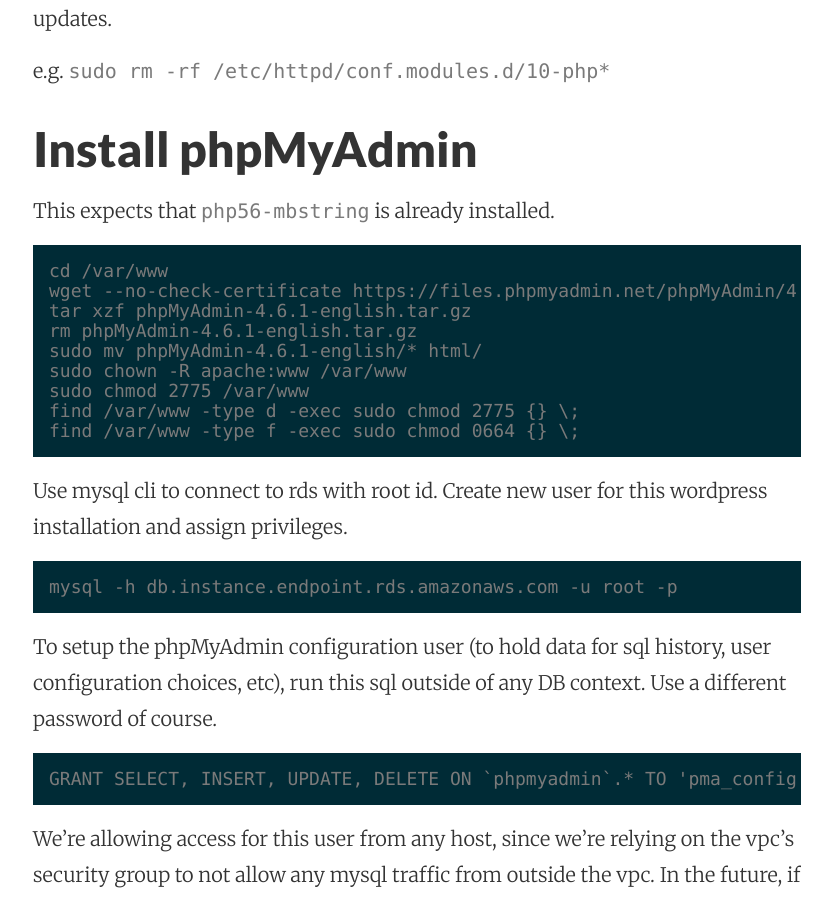
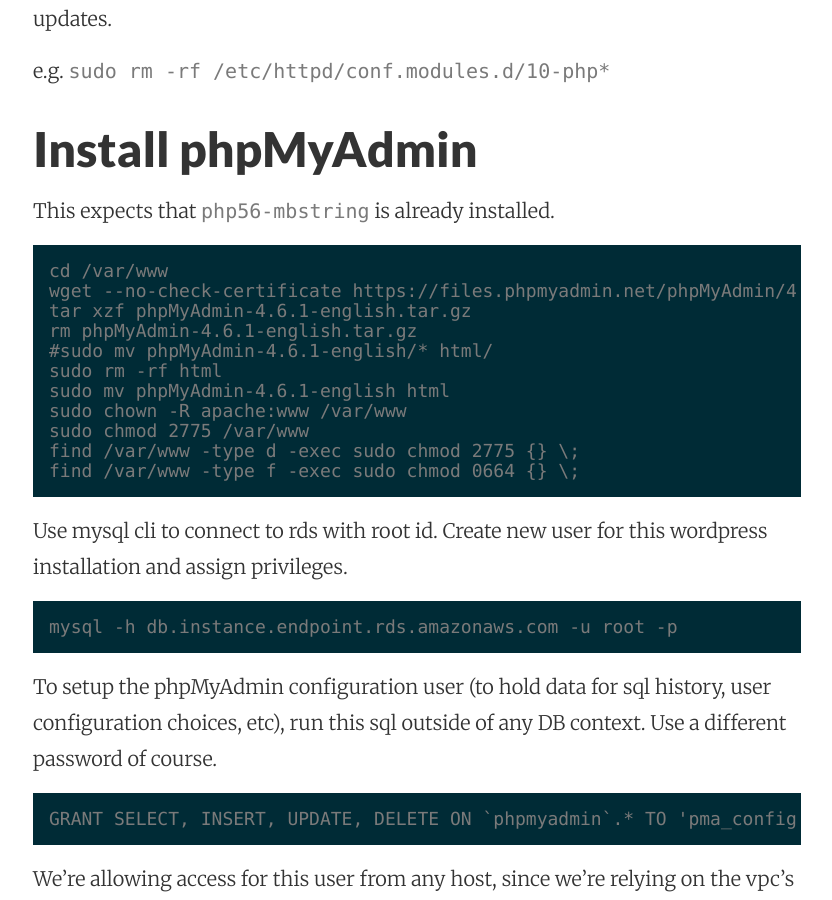
Before and after one commit to mattymaloney/mattymaloney.github.io, a Jekyll site: the page built from _posts/2016-04-12-phpmyadmin-aws-vpc-ec2-linux-rds-mariadb.md, in a window 1280 px wide and 900 px high, scrolled down 1884 px. Shown: the whole window, without its empty margins (223-1055 px from the left). Built offline with Jekyll 4.4.1, drawn with Linux system fonts in a browser that asks for light colours; some of the changed text lies outside the part shown.

Commit message:
Updated 2016-04-12-phpmyadmin-aws-vpc-ec2-linux-rds-mariadb.md

````diff
--- a/_posts/2016-04-12-phpmyadmin-aws-vpc-ec2-linux-rds-mariadb.md
+++ b/_posts/2016-04-12-phpmyadmin-aws-vpc-ec2-linux-rds-mariadb.md
@@ -46,7 +46,9 @@
 wget --no-check-certificate https://files.phpmyadmin.net/phpMyAdmin/4.6.1/phpMyAdmin-4.6.1-english.tar.gz
 tar xzf phpMyAdmin-4.6.1-english.tar.gz
 rm phpMyAdmin-4.6.1-english.tar.gz
-sudo mv phpMyAdmin-4.6.1-english/* html/
+#sudo mv phpMyAdmin-4.6.1-english/* html/
+sudo rm -rf html
+sudo mv phpMyAdmin-4.6.1-english html
 sudo chown -R apache:www /var/www
 sudo chmod 2775 /var/www
 find /var/www -type d -exec sudo chmod 2775 {} \;
@@ -83,7 +85,7 @@
 ## Setup phpMyAdmin configuration, including configuration db and user.
 
 
-After updating the configuration name ('verbose'), rds endpoint ('host'), time zone ('SessionTimeZone'), the password ('password'), and adding/changing some random characters in the blowfish secret, put this file in `/var/www/phpMyAdmin`.
+After updating the configuration name ('verbose'), rds endpoint ('host'), time zone ('SessionTimeZone'), the password ('password'), and adding/changing some random characters in the blowfish secret, put this file in `/var/www/phpMyAdmin` (or `/var/www/html`, if that's where phpMyAdmin is installed).
 
 ```
 <?php
````
Also changed, not shown: other parts of _posts/2016-04-12-phpmyadmin-aws-vpc-ec2-linux-rds-mariadb.md (+1 -1 lines).
